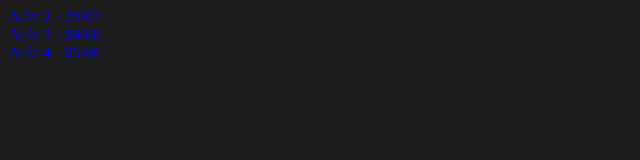
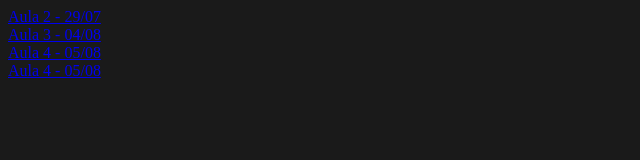
Before and after one commit to Vitor-rs/Desenvolvimento-Web-1, a plain HTML site: page Aulas/Numero-da-aula.html in a window 1280 px wide. Shown: the whole page, without its empty margins (0-640 px from the left). Drawn offline with Linux system fonts and the light colour scheme.

Commit message:
atualizado

```diff
--- a/Aulas/Numero-da-aula.html
+++ b/Aulas/Numero-da-aula.html
@@ -21,6 +21,7 @@
     <a href="aulas/aula2.html">Aula 2 - 29/07</a><br>
     <a href="aulas/aula3.html">Aula 3 - 04/08</a><br>
     <a href="aulas/aula4.html">Aula 4 - 05/08</a><br>
+    <a href="aulas/aula5.html">Aula 4 - 05/08</a><br>
     <script src="script.js"></script>
   </div>
  <!--
```
Also changed, not shown: Aulas/Aula02_Flexbox/aula02.html (renamed from Aulas/Aula02_Flexbox/aula2.html), Aulas/Aula03_justify-content/aula03.html (renamed from Aulas/Aula03_justify-content/aula3.html), Aulas/Aula04_Formulários-HTML/aula04.html (renamed from Aulas/Aula04_Formulários-HTML/aula4.html), Aulas/Aula05_Formuçários-HTML-pratica/aula05.html (renamed from Aulas/Aula05_Formuçários-HTML-pratica/index.html).
